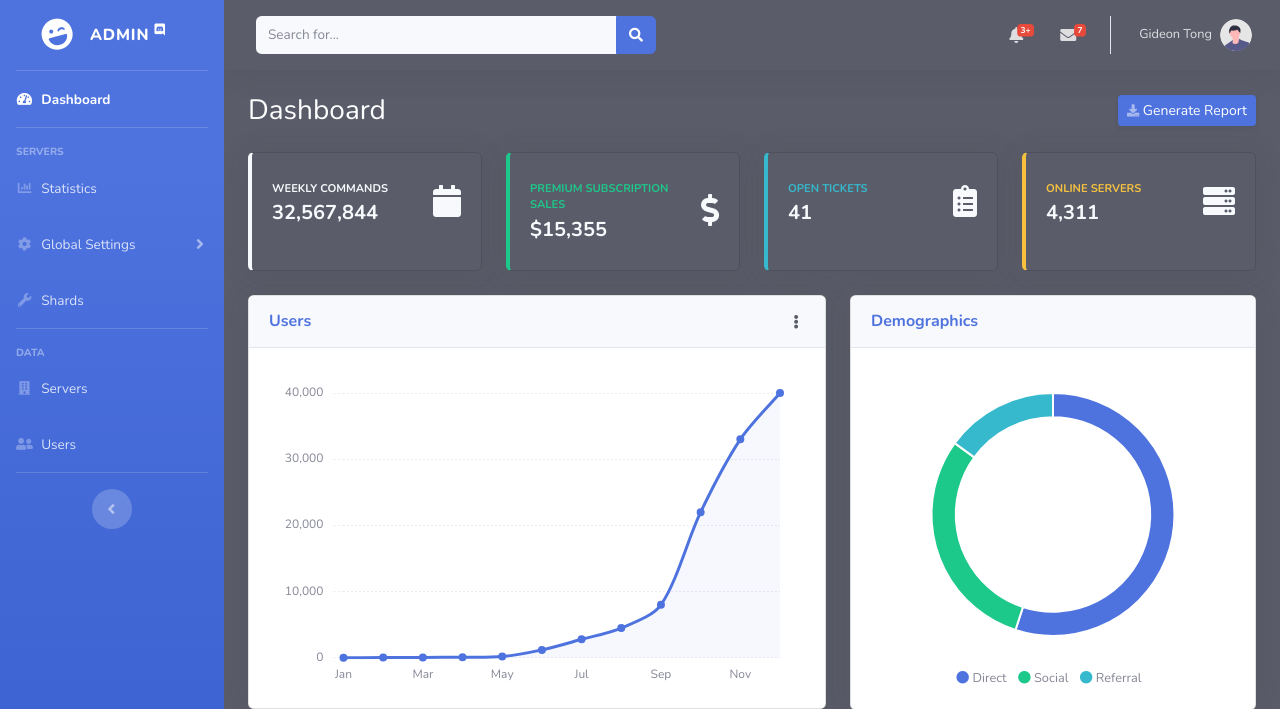
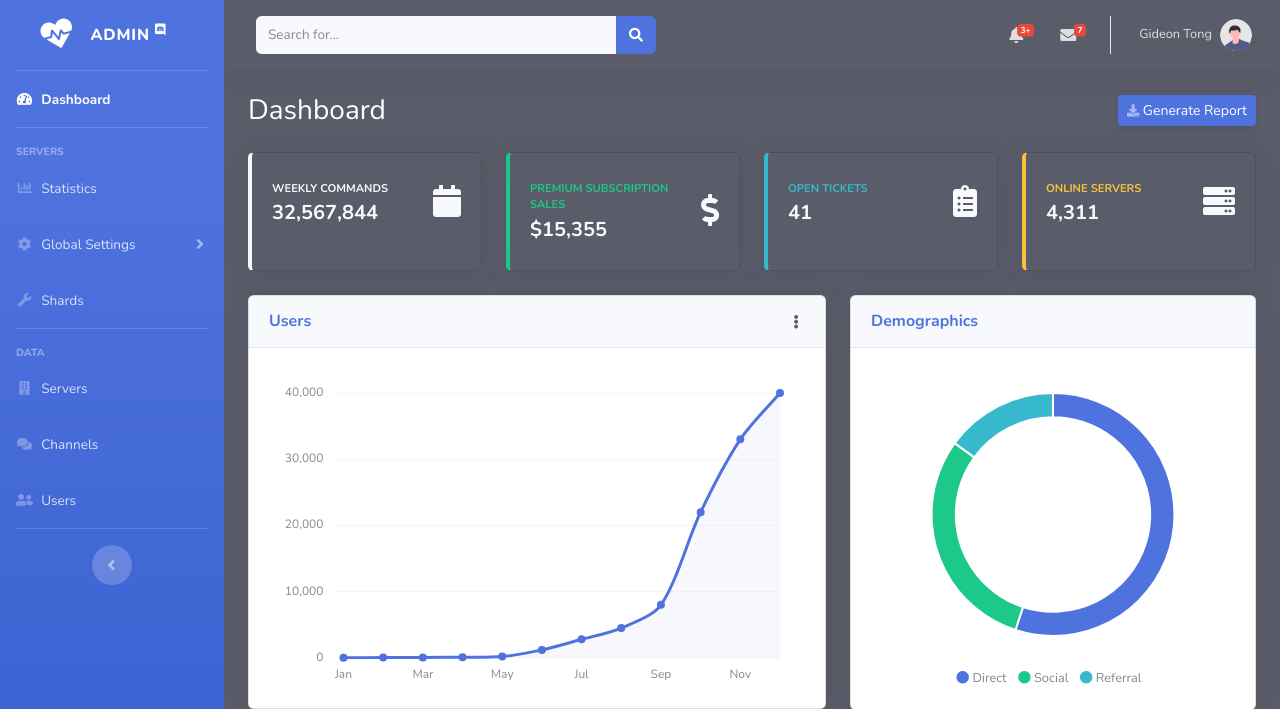
Before and after one commit to gideontong/SnakesandHackers2021, a Flask app: page / in a window 1280 px wide. Shown: the top 709 px of the page. Run offline with Flask 2, Linux system fonts and the light colour scheme; some libraries are stand-ins or nearby versions.

Commit message:
Complete sidebar

```diff
--- a/templates/sidebar.html
+++ b/templates/sidebar.html
@@ -45,7 +45,7 @@
     <!-- Sidebar - Brand -->
     <a class="sidebar-brand d-flex align-items-center justify-content-center" href="/">
         <div class="sidebar-brand-icon rotate-n-15">
-            <i class="fas fa-laugh-wink"></i>
+            <i class="fas fa-heartbeat"></i>
         </div>
         <div class="sidebar-brand-text mx-3">Admin <sup><i class="fab fa-discord"></i></sup></div>
     </a>
@@ -76,6 +76,8 @@
 
     {{ button('Servers', '/guilds', 'fa-building', is_guilds) }}
 
+    {{ button('Channels', '/channels', 'fa-comments', is_channels) }}
+
     {{ button('Users', '/users', 'fa-user-friends', is_users) }}
 
     <!-- Divider -->
```
